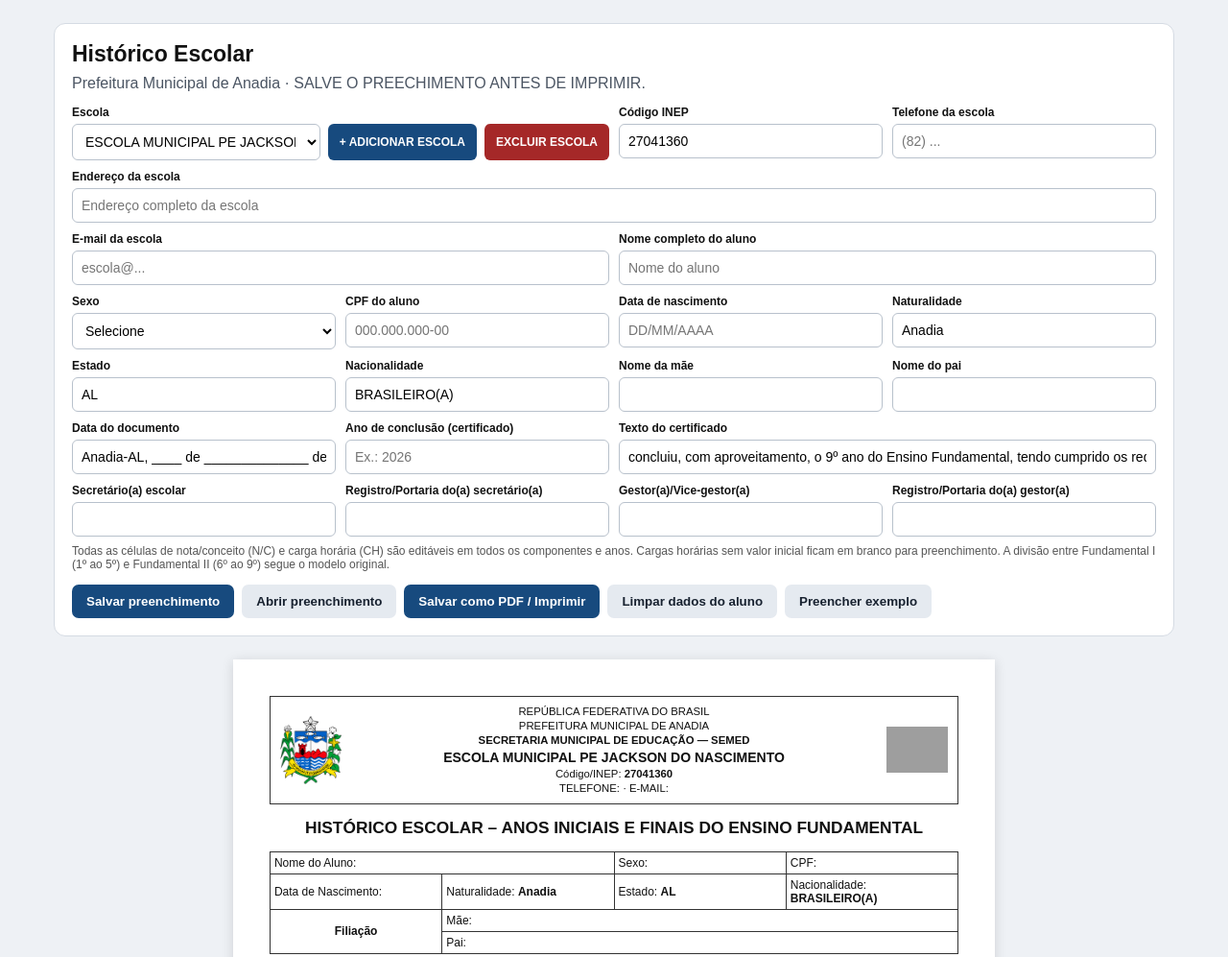
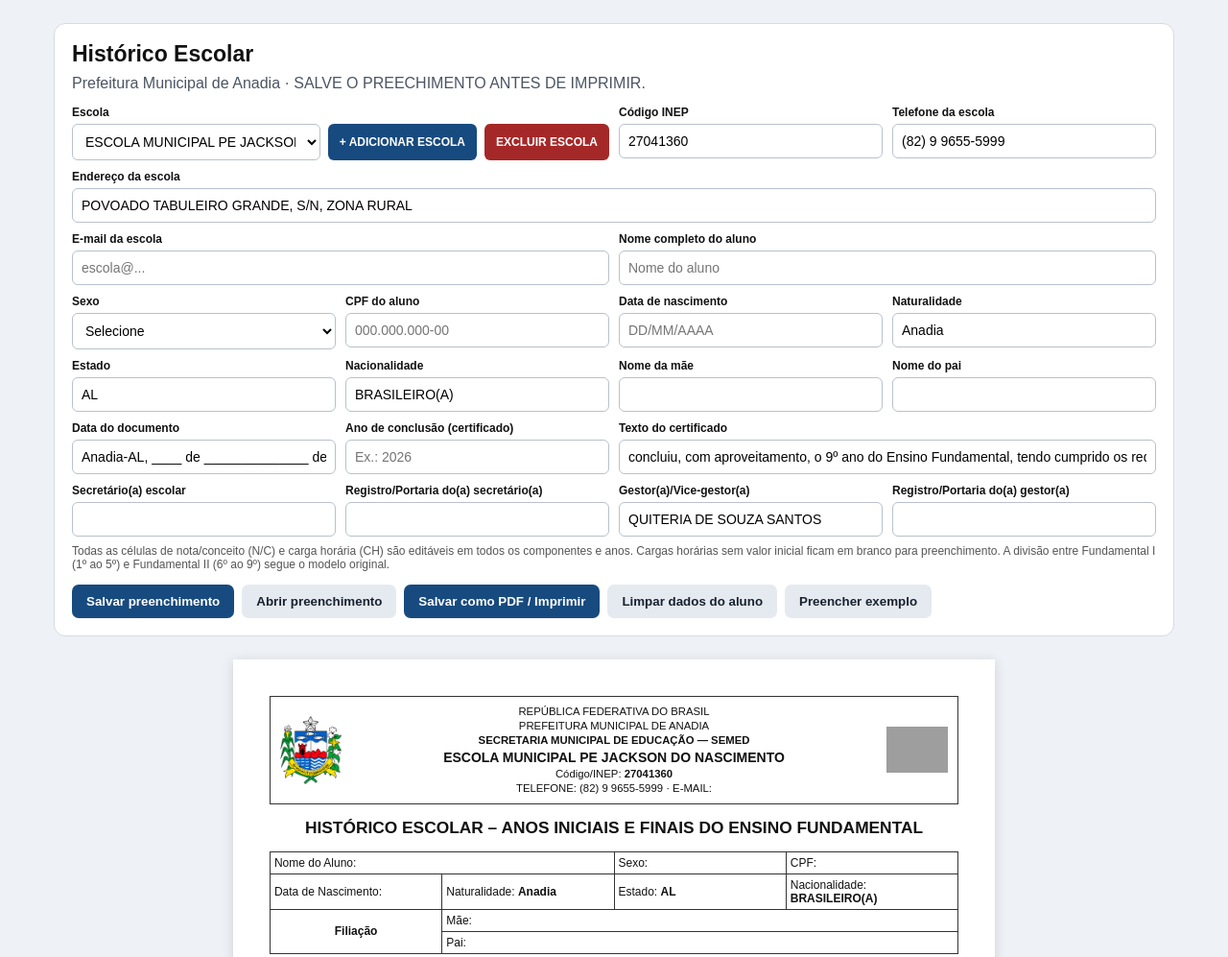
Before and after one commit to rogerio1245/historicos-escolares-semed, a plain HTML site: page historico_escolar.html in a window 1280 px wide. Shown: the top 997 px of the page at 96% size. Drawn offline with Linux system fonts and the light colour scheme; grey boxes are pictures that could not be loaded.

Commit message:
Update historico_escolar.html

```diff
--- a/historico_escolar.html
+++ b/historico_escolar.html
@@ -168,6 +168,95 @@
 </div>
 <script>
 const schools=[['CENTRO EDUCACIONAL INFANTIL ESTEVAO DA ROCHA LIMA','27055787'],['CENTRO MUNICIPAL DE EDUCACAO INFANTIL OZANA CAVALCANTE','27230279'],['CENTRO MUNICIPAL DE EDUCACAO INFANTIL RITA BARROS DAMASO','27230260'],['ESCOLA MUNICIPAL CICERO DA ROCHA SOBRINHO','27041409'],['ESCOLA MUNICIPAL DE EDUCACAO INFANTIL DR LUIZ FERREIRA DE SOUZA','27055191'],['ESCOLA MUNICIPAL DE ENS FUND NOSSA SENHORA DA PIEDADE','27048691'],['ESCOLA MUNICIPAL DE ENSINO FUNDAMENTAL IMACULADA CONCEICAO','27219720'],['ESCOLA MUNICIPAL DR FRANCISCO MELLO','27041417'],['ESCOLA MUNICIPAL DR GERALDO TENORIO SILVEIRA','27041352'],['ESCOLA MUNICIPAL DR ULISSES BOTELHO','27041514'],['ESCOLA MUNICIPAL ED INFANTIL GOV DIVALDO SURUAGY','27041476'],['ESCOLA MUNICIPAL ED INFANTIL MARLENE PEDROSA','27041549'],['ESCOLA MUNICIPAL JOSE TENORIO DE ALBUQUERQUE LINS','27041522'],['ESCOLA MUNICIPAL LUIZA DE OLIVEIRA SURUAGY','27041492'],['ESCOLA MUNICIPAL PE JACKSON DO NASCIMENTO','27041360'],['ESCOLA MUNICIPAL PROFESSOR JOSE MEDEIROS','27041387']];
+
+const schoolDetails = {
+  "27055787": {
+    "address": "CONJUNTO FREI DAMIÃO, S/N, CHÃ DA MANGABEIRA",
+    "phone": "(82) 9 9801-5016",
+    "manager": "MARIA DA PIEDADE DA ROCHA BARROS SILVA"
+  },
+  "27230279": {
+    "address": "POVOADO TABULEIRO GRANDE, S/N, ZONA RURAL",
+    "phone": "(82) 9 9912-6788",
+    "manager": "IVONEIDE FERREIRA DOS SANTOS"
+  },
+  "27230260": {
+    "address": "AVENIDA VALDEMAR DE OLIVEIRA, S/N, CHÃ DA MANGABEIRA",
+    "phone": "(82) 9 9800-5654",
+    "manager": "MARIA DAS GRACAS DOS SANTOS DE OLIVEIRA"
+  },
+  "27041409": {
+    "address": "RUA ISAURO FAUSTINO BARBOSA, S/N, CHÃ DA MANGABEIRA",
+    "phone": "(82) 9 9985-8917",
+    "manager": "ELENEUSA FERREIRA DA SILVA"
+  },
+  "27055191": {
+    "address": "RUA DR QUINTELA CAVALCANTEE, S/N, CENTRO",
+    "phone": "(82) 9 9834-0293",
+    "manager": "ELISANGELA SOARES DE OMENA DOS SANTOS"
+  },
+  "27048691": {
+    "address": "RUA PROFESSOR NICODEMOS JOBIM, 51, CENTRO",
+    "phone": "(82) 9 9662-8540",
+    "manager": "ELIZABETE MESSIAS DE MACEDO COSTA"
+  },
+  "27219720": {
+    "address": "RUA JUVENAL CAETANO DE OLIVEIRA, 81, CENTRO",
+    "phone": "(82) 9 9641-4549",
+    "manager": "JOSEFA MARQUES DA ROCHA"
+  },
+  "27041417": {
+    "address": "POVOADO CHÃ DO BREJINHO, S/N, POVOADO",
+    "phone": "(82) 9 9692-2430",
+    "manager": "VALDIRA MARQUES MESSIAS"
+  },
+  "27041352": {
+    "address": "RUA DR QUINTELA CAVALCANTE, S/N, CENTRO",
+    "phone": "(82) 9 9638-6966",
+    "manager": "MARIA DA PIEDADE TORQUATO DOS SANTOS FERREIRA"
+  },
+  "27041514": {
+    "address": "AVENIDA VALDEMAR DE OLIVEIRA, S/N, CHÃ DA MANGABEIRA",
+    "phone": "(82) 9 9960-6080",
+    "manager": "VERA LUCIA OLIVEIRA SILVA CLUDINO"
+  },
+  "27041476": {
+    "address": "POVOADO BREJO NOVO, S/N, ZONA RURAL",
+    "phone": "(82) 9 9914-6010",
+    "manager": "ZENILDA LOPES DA SILVA"
+  },
+  "27041549": {
+    "address": "RUA ALTO DO PATRÍCIO, S/N, CENTRO",
+    "phone": "(82) 9 9909-8178",
+    "manager": "MARCIA CRISTINA ALMEIDA TELES VIEIRA"
+  },
+  "27041522": {
+    "address": "POVOADO DUAS ESTRADAS, S/N, ZONA RURAL",
+    "phone": "(82) 9 9601-0814",
+    "manager": "SANDRA FREITAS BEZERRA BRAGA"
+  },
+  "27041492": {
+    "address": "POVOADO TAPERA, S/N, ZONA RURAL",
+    "phone": "(82) 9 9654-4411",
+    "manager": "GERALDA MARQUES DA ROCHA E SILVA"
+  },
+  "27041360": {
+    "address": "POVOADO TABULEIRO GRANDE, S/N, ZONA RURAL",
+    "phone": "(82) 9 9655-5999",
+    "manager": "QUITERIA DE SOUZA SANTOS"
+  },
+  "27041387": {
+    "address": "RUA SENADOR RUI PALMEIRA, S/N, CENTRO",
+    "phone": "(82) 9 9959-4717",
+    "manager": "EDLA MARIA QUINTELA CAVALCANTE DA ROCHA"
+  }
+};
+function fillSchoolDetails(){
+ const school=schools[Number(sel.value)];
+ const details=schoolDetails[school?.[1]] || {};
+ for(const id of ["address","phone","manager"]) document.getElementById(id).value=details[id] || "";
+ for(const id of ["email","secretary","secretaryreg","managerreg"]) document.getElementById(id).value="";
+}
 const SCHOOL_STORAGE_KEY='sima_historico_escolas_adicionadas_v1';
 try{const savedSchools=JSON.parse(localStorage.getItem(SCHOOL_STORAGE_KEY)||'[]');if(Array.isArray(savedSchools))savedSchools.forEach(s=>{if(Array.isArray(s)&&s.length>=2&&s[0]&&s[1]&&!schools.some(x=>x[0].toLocaleLowerCase()===String(s[0]).toLocaleLowerCase()))schools.push([String(s[0]),String(s[1])]);});}catch(e){console.warn('Não foi possível carregar escolas adicionais.',e)}
 const sel=document.getElementById('school');
@@ -186,7 +275,7 @@ function deleteAddedSchool(){
  try{localStorage.setItem(SCHOOL_STORAGE_KEY,JSON.stringify(schools.slice(16)));}
  catch(e){alert('Não foi possível atualizar a lista salva no navegador. A escola foi removida apenas desta sessão.');}
  renderSchools(14);
- update();
+ fillSchoolDetails();update();
  document.querySelectorAll('.recschool').forEach(x=>x.value=schools[+sel.value][0]);
  if(typeof resizeSchoolNames==='function')resizeSchoolNames();
  alert('Escola excluída da lista de escolas adicionadas.');
@@ -197,11 +286,11 @@ function addSchool(){
  if(!name){alert('Digite o nome completo da escola.');document.getElementById('newSchoolName').focus();return;}
  if(!/^\d{8}$/.test(code)){alert('Informe o código INEP oficial com 8 dígitos.');document.getElementById('newSchoolInep').focus();return;}
  const existing=schools.findIndex(s=>s[0].toLocaleLowerCase()===name.toLocaleLowerCase());
- if(existing>=0){if(schools[existing][1]!==code){alert('Essa escola já existe na lista com outro código INEP. Confira os dados antes de continuar.');return;}renderSchools(existing);toggleSchoolAdmin(false);update();return;}
+ if(existing>=0){if(schools[existing][1]!==code){alert('Essa escola já existe na lista com outro código INEP. Confira os dados antes de continuar.');return;}renderSchools(existing);toggleSchoolAdmin(false);fillSchoolDetails();update();return;}
  if(schools.some(s=>s[1]===code)){alert('Esse código INEP já está associado a outra escola da lista. Confira o código informado.');return;}
  schools.push([name.toLocaleUpperCase('pt-BR'),code]);
  try{localStorage.setItem(SCHOOL_STORAGE_KEY,JSON.stringify(schools.slice(16)));}catch(e){alert('A escola foi adicionada nesta sessão, mas o navegador não permitiu guardá-la para próximas visitas.');}
- renderSchools(schools.length-1);document.getElementById('newSchoolName').value='';document.getElementById('newSchoolInep').value='';toggleSchoolAdmin(false);update();
+ renderSchools(schools.length-1);fillSchoolDetails();document.getElementById('newSchoolName').value='';document.getElementById('newSchoolInep').value='';toggleSchoolAdmin(false);update();
  document.querySelectorAll('.recschool').forEach(x=>x.value=schools[+sel.value][0]);resizeSchoolNames();
 }
 const subjects=[['Língua Portuguesa',[240,240,240,240,240,240,240,240,240]],['Língua Inglesa',[80,80,80,80,80,80,80,80,80]],['Arte',[80,80,80,80,80,80,80,80,80]],['Educação Física*',[80,80,80,80,80,80,80,80,80]],['Matemática',[240,240,240,240,240,240,240,240,240]],['Ciências',[80,80,80,80,80,80,80,80,80]],['História',[40,40,40,40,40,80,80,80,80]],['Geografia',[40,40,40,40,40,80,80,80,80]],['Diversidades e Diálogos Religiosos',[80,80,80,80,80,0,0,0,0]],['Mediação de Leitura',[80,80,80,80,80,0,0,0,0]],['Mediação de Matemática',[80,80,80,80,80,0,0,0,0]],['Mediação de Ciências da Natureza',[80,80,80,80,80,0,0,0,0]],['Oferta Eletiva de Artes',[80,80,80,80,80,80,80,80,80]],['Oferta Eletiva de Ed. Física',[80,80,80,80,80,0,0,0,0]],['Oferta Eletiva de Ciências da Natureza',[80,80,80,80,80,80,80,80,80]],['PrOTurma',[80,80,80,80,80,80,80,80,80]],['Projeto Integrador',[80,80,80,80,80,80,80,80,80]],['Oficinas de Língua Portuguesa**',[0,0,0,0,0,0,0,80,80]],['Oficinas de Matemática**',[0,0,0,0,0,0,0,80,80]],['Oferta Eletiva de Educação Física',[0,0,0,0,0,80,80,80,80]],['Territórios e Identidades',[0,0,0,0,0,80,80,80,80]],['Estudos Orientados',[0,0,0,0,0,80,80,80,80]],['Computação (componente a configurar conforme matriz da rede)',[0,0,0,0,0,0,0,0,0]]];
@@ -262,8 +351,8 @@ birthInput.addEventListener('keydown',e=>{
   e.preventDefault();el.value=value.slice(0,pos)+value.slice(pos+2);el.setSelectionRange(pos,pos);formatBirthInput(el);
  }
 });
-birthInput.addEventListener('input',e=>formatBirthInput(e.target));document.getElementById('cpf').addEventListener('input',e=>{let v=e.target.value.replace(/\D/g,'').slice(0,11);if(v.length>9)v=v.replace(/(\d{3})(\d{3})(\d{3})(\d{1,2})/,'$1.$2.$3-$4');else if(v.length>6)v=v.replace(/(\d{3})(\d{3})(\d{1,3})/,'$1.$2.$3');else if(v.length>3)v=v.replace(/(\d{3})(\d{1,3})/,'$1.$2');e.target.value=v;update()});document.querySelectorAll('.app input,.app select').forEach(e=>e.addEventListener('input',update));document.getElementById('curriculum').addEventListener('input',updateTotals);sel.addEventListener('change',()=>{document.querySelectorAll('.recschool').forEach(x=>x.value=schools[+sel.value][0]);update()});document.getElementById('docdate').value='Anadia-AL, ____ de ______________ de ______';update();
-function clearStudent(){['student','sex','cpf','birth','mother','father','conclusion','secretary','secretaryreg','manager','managerreg'].forEach(id=>document.getElementById(id).value='');document.querySelectorAll('#curriculum input').forEach(i=>i.value='');updateTotals();document.querySelectorAll('#records input').forEach((i,n)=>{if(i.classList.contains('cycle-label'))return;if(i.placeholder==='Ano letivo')i.value='';});document.querySelectorAll('.recschool').forEach(x=>{x.value=''});resizeSchoolNames();update()}
+birthInput.addEventListener('input',e=>formatBirthInput(e.target));document.getElementById('cpf').addEventListener('input',e=>{let v=e.target.value.replace(/\D/g,'').slice(0,11);if(v.length>9)v=v.replace(/(\d{3})(\d{3})(\d{3})(\d{1,2})/,'$1.$2.$3-$4');else if(v.length>6)v=v.replace(/(\d{3})(\d{3})(\d{1,3})/,'$1.$2.$3');else if(v.length>3)v=v.replace(/(\d{3})(\d{1,3})/,'$1.$2');e.target.value=v;update()});document.querySelectorAll('.app input,.app select').forEach(e=>e.addEventListener('input',update));document.getElementById('curriculum').addEventListener('input',updateTotals);sel.addEventListener('change',()=>{fillSchoolDetails();document.querySelectorAll('.recschool').forEach(x=>x.value=schools[+sel.value][0]);update()});document.getElementById('docdate').value='Anadia-AL, ____ de ______________ de ______';fillSchoolDetails();update();
+function clearStudent(){['student','sex','cpf','birth','mother','father','conclusion'].forEach(id=>document.getElementById(id).value='');document.querySelectorAll('#curriculum input').forEach(i=>i.value='');updateTotals();document.querySelectorAll('#records input').forEach((i,n)=>{if(i.classList.contains('cycle-label'))return;if(i.placeholder==='Ano letivo')i.value='';});document.querySelectorAll('.recschool').forEach(x=>{x.value=''});resizeSchoolNames();update()}
 function fillExample(){document.getElementById('student').value='NOME DO ALUNO';document.getElementById('sex').value='MASCULINO';document.getElementById('birth').value='01/01/2012';document.getElementById('conclusion').value='2026';update()}
 
 // Salva todos os campos preenchidos em um arquivo JSON que poderá ser aberto depois.
```
